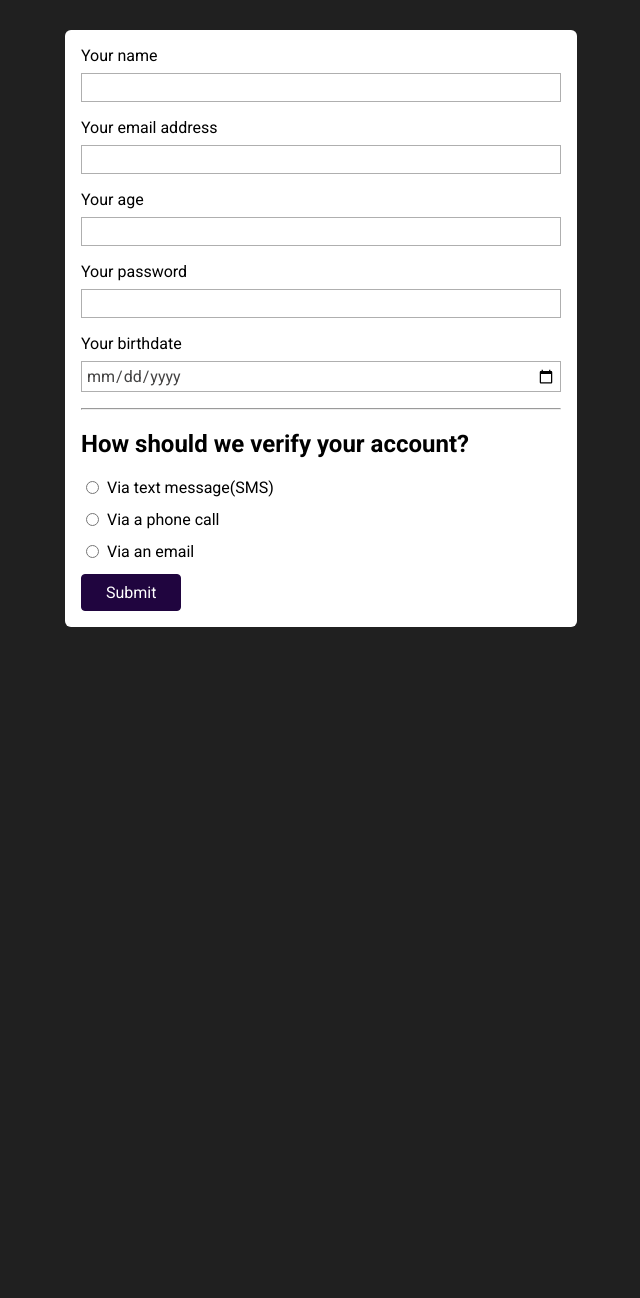
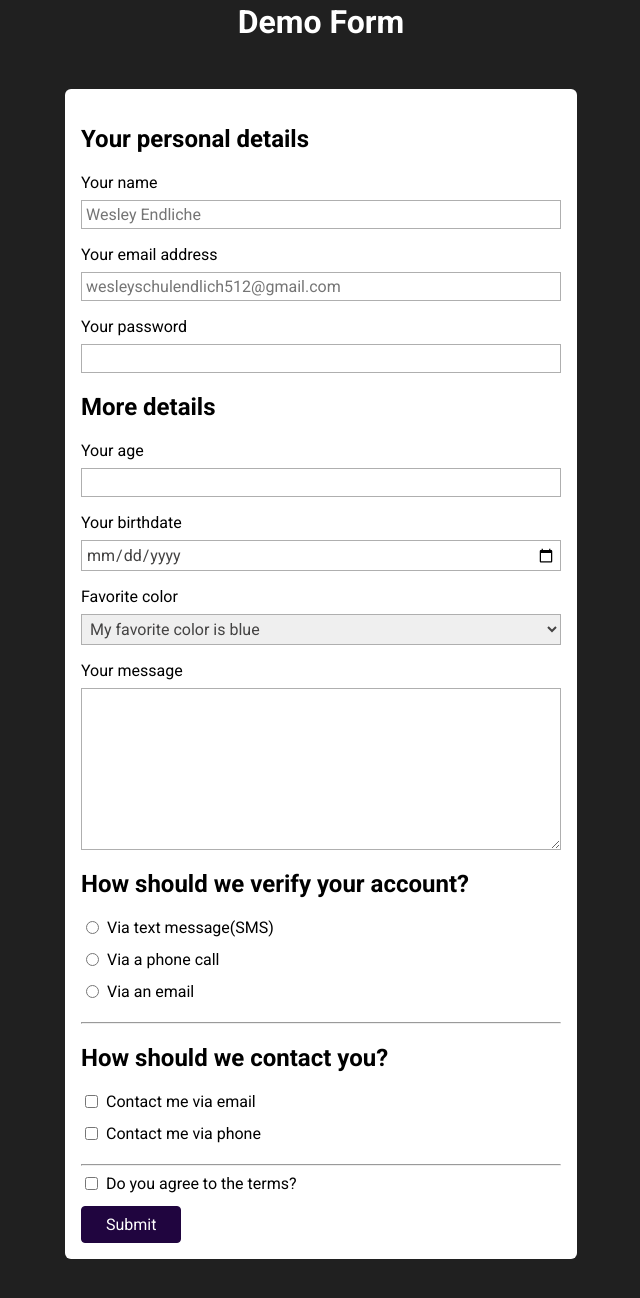
Before and after one commit to wesleyendliche/HTML-forms, a plain HTML site: page index.html in a window 1280 px wide. Shown: the part 18-1316 px from the top of the page, without its empty margins (319-959 px from the left). Before the commit the page ends 800 px from the top, so only its background shows below. Drawn offline with Linux system fonts and the light colour scheme.

Commit message:
finished form

```diff
--- a/index.html
+++ b/index.html
@@ -13,37 +13,154 @@
     <link rel="stylesheet" href="styles.css" />
   </head>
   <body>
+    <header>
+      <h1>Demo Form</h1>
+    </header>
+    <main>
       <form action="/" method="GET">
+        <section>
+          <!--adding the sections and uls to make it more structured and readable-->
+          <h2>Your personal details</h2>
+          <ul>
+            <li>
               <label for="username">Your name</label>
-      <input type="text" name="user-name" id="username" />
+              <input type="text" name="user-name" id="username" required placeholder="Wesley Endliche"/>
+            </li>
+            <li>
               <label for="useremail">Your email address</label>
-      <input type="email" name="user-email" id="useremail" />
+              <input type="email" name="user-email" id="useremail" required placeholder="wesleyschulendlich512@gmail.com"/>
+            </li>
+            <li>
+              <label for="userpassword">Your password</label>
+              <input
+                type="password"
+                name="user-password"
+                id="userpassword"
+                required
+                minlength="7"
+              />
+            </li>
+          </ul>
+        </section>
+
+        <section>
+          <h2>More details</h2>
+          <ul>
+            <li>
               <label for="userage">Your age</label>
-      <input type="number" step="1" name="user-age" id="userage" />
-      <label for="userpassword">Your password</label>
-      <input type="password" name="user-password" id="userpassword" />
+              <input
+                type="number"
+                step="1"
+                name="user-age"
+                id="userage"
+                required
+                min="18"
+                max="100"
+              />
+            </li>
+            <li>
               <label for="birthdate">Your birthdate</label>
-      <input type="date" name="user-birthdate" id="birthdate" />
-      <hr />
+              <input
+                type="date"
+                name="user-birthdate"
+                id="birthdate"
+                required
+                min="1921-01-01"
+                max="2003-01-01"
+              />
+            </li>
+            <li>
+              <label for="favorite-color">Favorite color</label>
+              <select name="favorite-color" id="favorite-color">
+                <option value="blue">My favorite color is blue</option>
+                <!--the value is what is sent to the server-->
+                <option value="black">My favorite color is black</option>
+                <option value="red">My favorite color is red</option>
+              </select>
+            </li>
+          </ul>
+        </section>
+
+        <section>
+          <label for="usermessage">Your message</label>
+          <textarea name="user-message" id="usermessage" required rows="8"></textarea>
+        </section>
+
+        <section>
           <h2>How should we verify your account?</h2>
-      <div class="form-control-inline">
+          <ul>
+            <li class="form-control-inline">
               <input
                 type="radio"
                 name="verify"
                 id="verify-text-message"
                 value="text-message"
+                required
               />
               <label for="verify-text-message">Via text message(SMS)</label>
+            </li>
+            <li class="form-control-inline">
+              <input
+                type="radio"
+                name="verify"
+                id="verify-phone"
+                value="phone"
+                required
+              />
+              <label for="verify-phone">Via a phone call</label>
+            </li>
+            <li class="form-control-inline">
+              <input
+                type="radio"
+                name="verify"
+                id="verify-email"
+                value="email"
+                required
+              />
+              <label for="verify-email">Via an email</label>
+            </li>
+          </ul>
+        </section>
+
+        <hr />
+
+        <section>
+          <h2>How should we contact you?</h2>
+          <ul>
+            <li class="form-control-inline">
+              <input
+                type="checkbox"
+                id="contact-email"
+                name="contact"
+                value="email"
+              />
+              <label for="contact-email">Contact me via email</label>
+            </li>
+            <li class="form-control-inline">
+              <input
+                type="checkbox"
+                id="contact-phone"
+                name="contact"
+                value="phone"
+              />
+              <label for="contact-phone">Contact me via phone</label>
+            </li>
+          </ul>
+        </section>
+
+        <hr />
+
+        <section>
+          <div class="form-control-inline">
+            <input type="checkbox" id="agree-terms" name="terms" />
+            <label for="agree-terms">Do you agree to the terms?</label>
           </div>
-      <div class="form-control-inline">
-        <input type="radio" name="verify" id="verify-phone" value="phone" />
-        <label for="verify-phone">Via a phone call</label>
-      </div>
-      <div class="form-control-inline">
-        <input type="radio" name="verify" id="verify-email" value="email" />
-        <label for="verify-email">Via an email</label>
-      </div>
-      <button>Submit</button>
+        </section>
+
+        <section>
+          <button type="submit">Submit</button>
+        </section>
       </form>
+    </main>
   </body>
 </html>
--- a/styles.css
+++ b/styles.css
@@ -1,6 +1,17 @@
 body {
     background-color: rgb(32, 32, 32);
     font-family: 'Roboto', sans-serif;
+}
+
+h1 {
+    text-align: center;
+    color: rgb(255, 255, 255);
+}
+
+ul {
+    list-style: none;
+    margin: 0;
+    padding: 0;
 }
 
 form {
@@ -16,7 +27,9 @@ label {
     display: block;
 }
 
-input {
+input,
+textarea,
+select {
     width: 100%;
     display: block;
     margin-bottom: 1rem;
@@ -27,7 +40,12 @@ input {
     color: rgb(68, 67, 67);
 }
 
-input:focus {
+textarea {
+    resize: vertical;
+}
+
+input:focus,
+textarea:focus {
     background-color: rgb(219, 190, 253);
     color: rgb(32, 5, 63);
     border-color: rgb(32, 5, 63);
```
Lines whose indentation alone changed are shown as unchanged.
